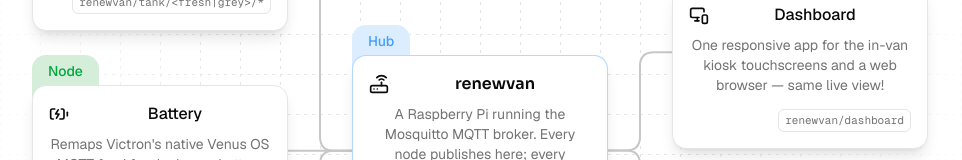
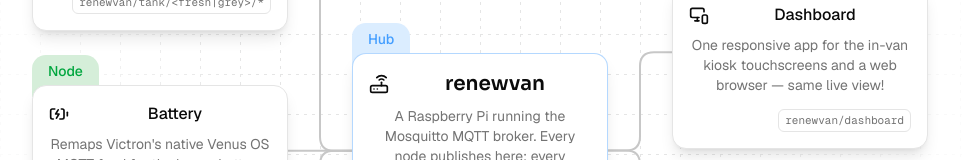
Before and after one commit to renewvan/renewvan.com, a Next.js app: page / in a window 1280 px wide. Shown: the part 1767-1927 px from the top of the page, without its empty margins (160-1122 px from the left). Built offline with nearby package versions, Linux system fonts and the light colour scheme.

Commit message:
Bump hub card title size to text-2xl (closest Tailwind scale step to the requested 1.4rem)

```diff
--- a/components/blocks/workflow-item.tsx
+++ b/components/blocks/workflow-item.tsx
@@ -67,7 +67,7 @@
               className={cn(
                 "grow font-medium",
                 type === "hub" &&
-                  "font-[family-name:var(--font-sora)] text-base font-semibold",
+                  "font-[family-name:var(--font-sora)] text-xl font-semibold",
               )}
             >
               {title}
```
